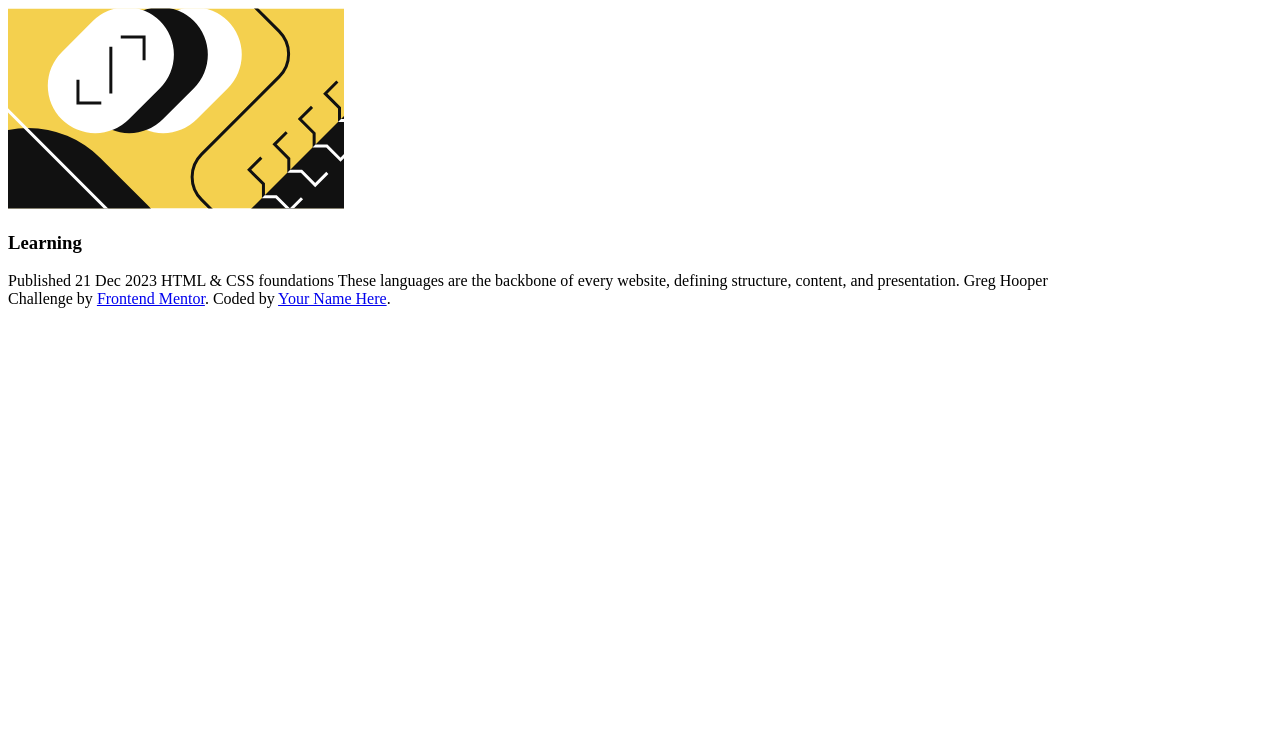
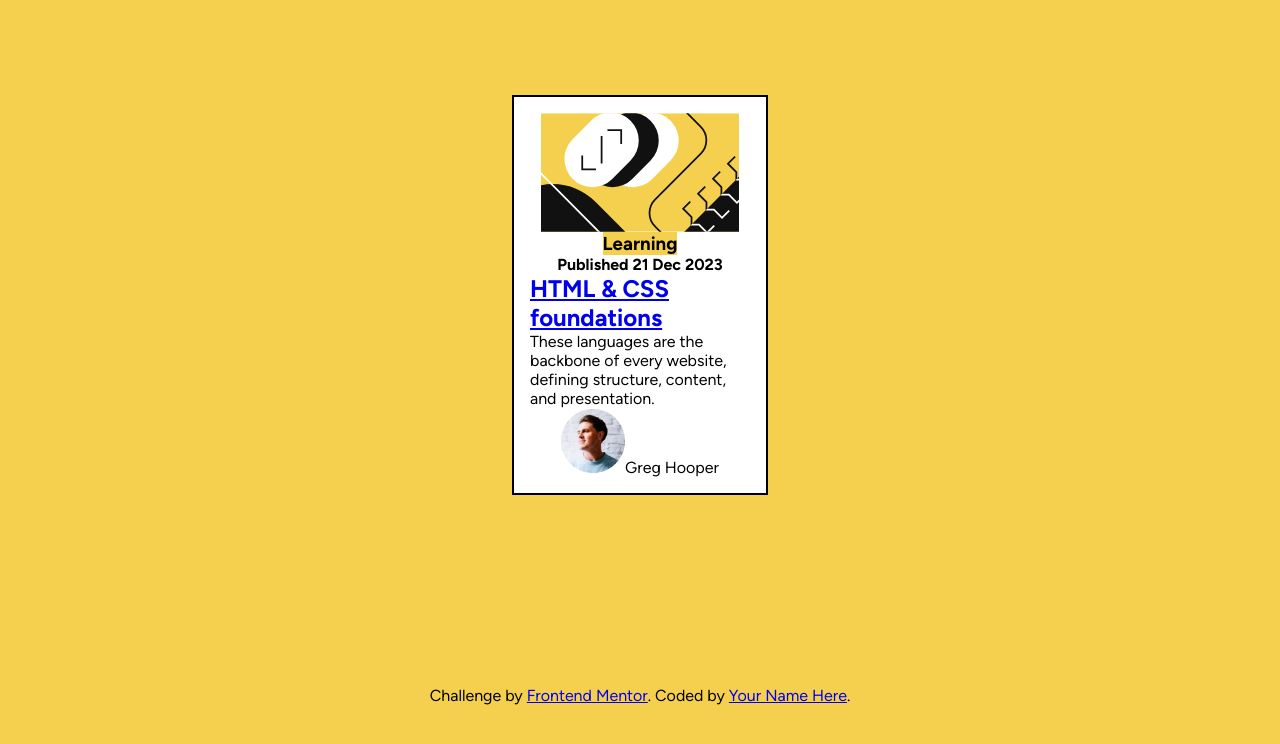
Before and after one commit to SimonMcCaffery/blog-preview-card-main, a plain HTML site: page index.html in a window 1280 px wide. Drawn offline with Linux system fonts and the light colour scheme.

Commit message:
flex and grid
first grid and flexbox alignment pass

added color variables

container and body styling

```diff
--- a/index.html
+++ b/index.html
@@ -12,20 +12,19 @@
 
 </head>
 <body class="bg-yellow">
-<article>
-  <img src="./assets/images/illustration-article.svg" alt="Illustration of html tags" />
+  <article class="container">
+    <img src="./assets/images/illustration-article.svg" alt="Illustration of html tags" class="hero-img" />
 
-  <h3 class="bg-yellow">Learning</h3>
+    <h3 class="bg-yellow">Learning</h3>
 
-  Published 21 Dec 2023
+    <h4>Published 21 Dec 2023</h4>
 
-  HTML & CSS foundations
+    <h1><a href="./index.html"> HTML & CSS foundations </a></h1>
 
-  These languages are the backbone of every website, defining structure, content, and presentation.
+    <p>These languages are the backbone of every website, defining structure, content, and presentation.</p>
 
-  Greg Hooper
-</article>
-
+    <footer><img src="./assets/images/image-avatar.webp" alt="Profile image avatar" class="profile-img" />Greg Hooper</footer>
+  </article>
 
   <div class="attribution">
     Challenge by <a href="https://www.frontendmentor.io?ref=challenge" target="_blank">Frontend Mentor</a>.
--- a/styles.css
+++ b/styles.css
@@ -1,14 +1,53 @@
 @font-face {
     font-family: Figtree;
     src: url(./assets/fonts/Figtree-VariableFont_wght.ttf);
+}
+
+:root{
+
+    /*colors*/
+
+    --color-yellow: hsl(47, 88%, 63%);
+    --color-white: hsl(0, 0%, 100%);
+    --color-gray-500: hsl(0, 0%, 42%);
+    --color--gray-900: hsl(0, 0%, 7%);
+
+
+
 }
 
 *,
 *::before,
 *::after{
     box-sizing: border-box;
+    margin: 0;
 }
 
 body{
-   /* font-family: Figtree;*/
+   font-family: Figtree;
+   margin: 0;
+   display: grid;
+   place-items: center;
+   align-items: center;
+   height: 100vh;
 }
+
+.container{
+    display: flex;
+    flex-direction: column;
+    align-items: center;
+    justify-content: center;
+    width: 20vw;
+    height: auto;
+    background-color: var(--color-white);
+    padding: 1rem;
+    border: solid black .125rem;
+}
+
+.bg-yellow{
+    background-color: var(--color-yellow);
+}
+
+.hero-img{
+    width: 90%;
+}
```
